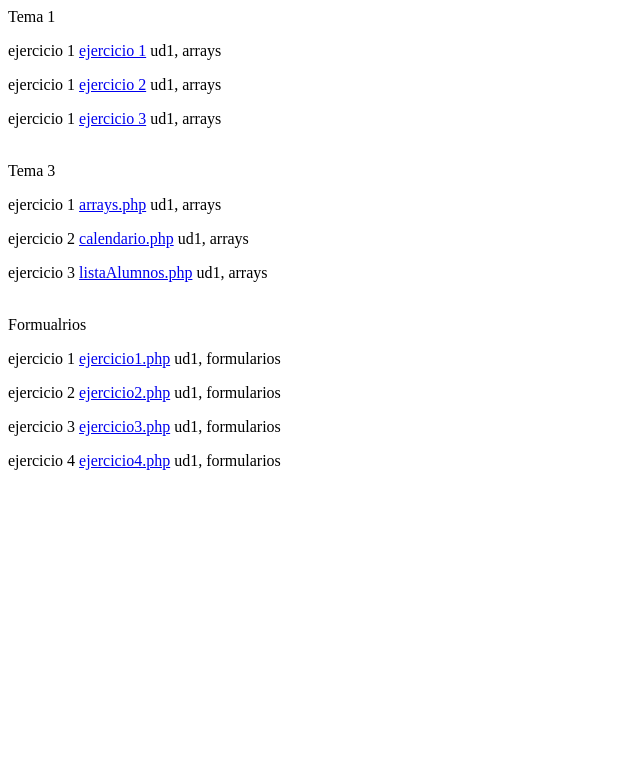
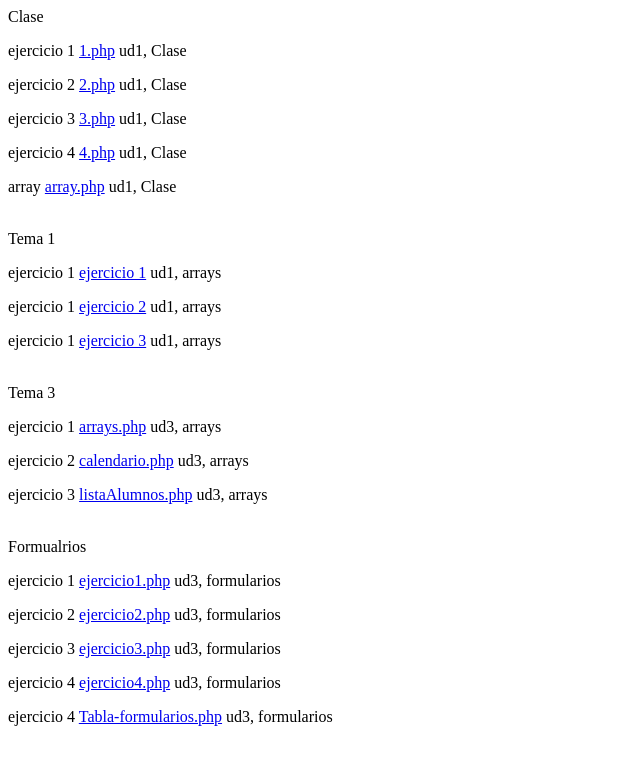
Before and after one commit to JoseManuelLopezValer0/DAW, a PHP site: page /DAW/DWES/ in a window 1280 px wide. Shown: the top 783 px of the page, without its empty margins (0-640 px from the left). Run offline with PHP 8.4, Linux system fonts and the light colour scheme.

Commit message:
correcciones

```diff
--- a/DAW/DWES/index.php
+++ b/DAW/DWES/index.php
@@ -1,20 +1,28 @@
 <?php
 $aEjercicios = array(
+    "Clase" => array(
+        array("titulo" => "ejercicio 1", "Enlace" => "<a href='Clase/1.php'>1.php</a>", "tags" => "ud1, Clase"),
+        array("titulo" => "ejercicio 2", "Enlace" => "<a href='Clase/2.php'>2.php</a>", "tags" => "ud1, Clase"),
+        array("titulo" => "ejercicio 3", "Enlace" => "<a href='Clase/3.php'>3.php</a>", "tags" => "ud1, Clase"),
+        array("titulo" => "ejercicio 4", "Enlace" => "<a href='Clase/4.php'>4.php</a>", "tags" => "ud1, Clase"),
+        array("titulo" => "array", "Enlace" => "<a href='Clase/array.php'>array.php</a>", "tags" => "ud1, Clase")
+    ),
     "Tema 1" => array(
         array("titulo" => "ejercicio 1", "Enlace" => "<a href='UD1/ej1.php'>ejercicio 1</a>", "tags" => "ud1, arrays"),
         array("titulo" => "ejercicio 1", "Enlace" => "<a href='UD1/ej2.php'>ejercicio 2</a>", "tags" => "ud1, arrays"),
         array("titulo" => "ejercicio 1", "Enlace" => "<a href='UD1/ej3.php'>ejercicio 3</a>", "tags" => "ud1, arrays"),
     ),
     "Tema 3" => array(
-        array("titulo" => "ejercicio 1", "Enlace" => "<a href='UD3/arrays.php'>arrays.php</a>", "tags" => "ud1, arrays"),
-        array("titulo" => "ejercicio 2", "Enlace" => "<a href='UD3/calendario.php'>calendario.php</a>", "tags" => "ud1, arrays"),
-        array("titulo" => "ejercicio 3", "Enlace" => "<a href='UD3/listaAlumnos.php'>listaAlumnos.php</a>", "tags" => "ud1, arrays")
+        array("titulo" => "ejercicio 1", "Enlace" => "<a href='UD3/arrays.php'>arrays.php</a>", "tags" => "ud3, arrays"),
+        array("titulo" => "ejercicio 2", "Enlace" => "<a href='UD3/calendario.php'>calendario.php</a>", "tags" => "ud3, arrays"),
+        array("titulo" => "ejercicio 3", "Enlace" => "<a href='UD3/listaAlumnos.php'>listaAlumnos.php</a>", "tags" => "ud3, arrays")
     ),
     "Formualrios" => array(
-        array("titulo" => "ejercicio 1", "Enlace" => "<a href='UD3/Formularios/ejercicio1.php'>ejercicio1.php</a>", "tags" => "ud1, formularios"),
-        array("titulo" => "ejercicio 2", "Enlace" => "<a href='UD3/Formularios/ejercicio2.php'>ejercicio2.php</a>", "tags" => "ud1, formularios"),
-        array("titulo" => "ejercicio 3", "Enlace" => "<a href='UD3/Formularios/ejercicio3.php'>ejercicio3.php</a>", "tags" => "ud1, formularios"),
-        array("titulo" => "ejercicio 4", "Enlace" => "<a href='UD3/Formularios/ejercicio4.php'>ejercicio4.php</a>", "tags" => "ud1, formularios")
+        array("titulo" => "ejercicio 1", "Enlace" => "<a href='UD3/Formularios/ejercicio1.php'>ejercicio1.php</a>", "tags" => "ud3, formularios"),
+        array("titulo" => "ejercicio 2", "Enlace" => "<a href='UD3/Formularios/ejercicio2.php'>ejercicio2.php</a>", "tags" => "ud3, formularios"),
+        array("titulo" => "ejercicio 3", "Enlace" => "<a href='UD3/Formularios/ejercicio3.php'>ejercicio3.php</a>", "tags" => "ud3, formularios"),
+        array("titulo" => "ejercicio 4", "Enlace" => "<a href='UD3/Formularios/ejercicio4.php'>ejercicio4.php</a>", "tags" => "ud3, formularios"),
+        array("titulo" => "ejercicio 4", "Enlace" => "<a href='UD3/Formularios/Tabla-formularios.php'>Tabla-formularios.php</a>", "tags" => "ud3, formularios")
     )
 );
 
@@ -30,3 +38,16 @@ foreach ($aEjercicios as $i => $value1) {
     }
     echo "<br>";
 };
+?>
+<html>
+
+<head>
+    <title>
+        Desarrollo web en entorno servidor - Jose Manuel Lopez Valero
+    </title>
+</head>
+
+<body>
+</body>
+
+</html>
```
Also changed, not shown: DAW/DWES/UD3/Formularios/Tabla-formularios.php (added, +27 -0 lines).
